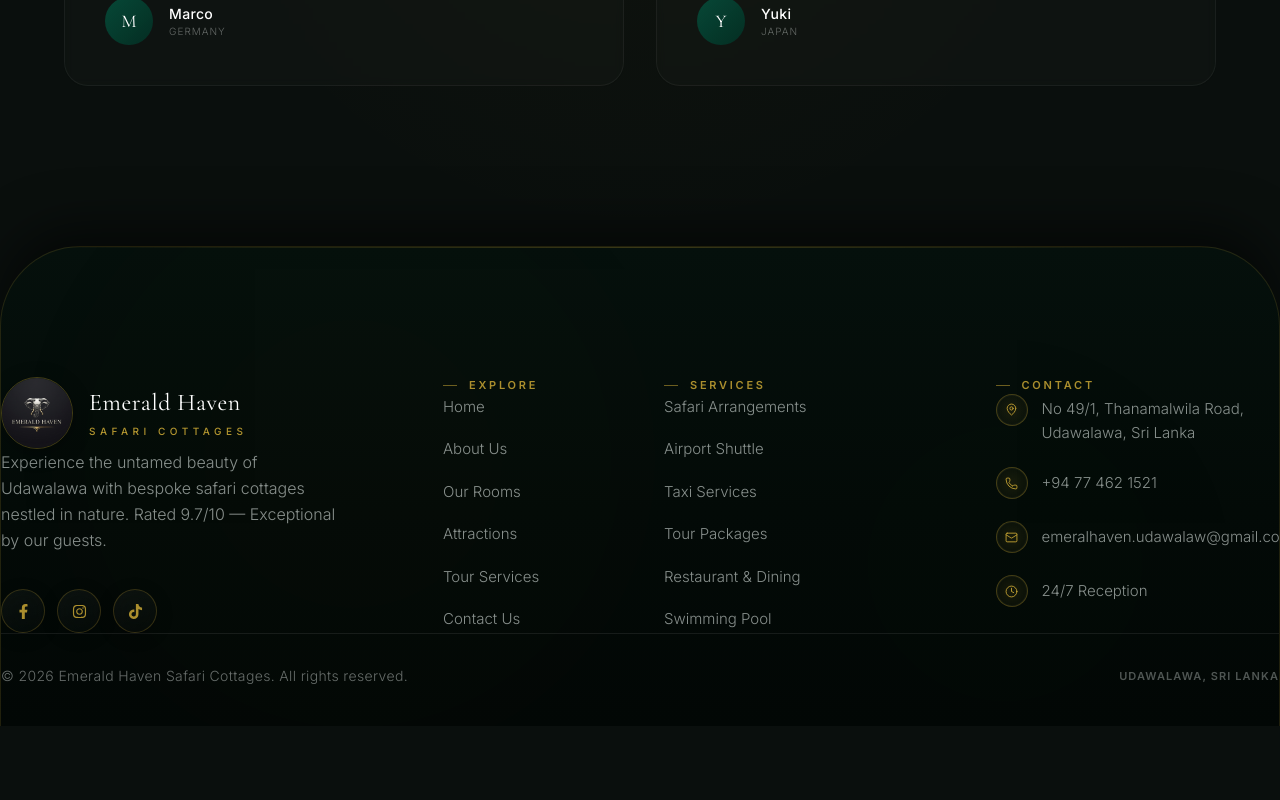
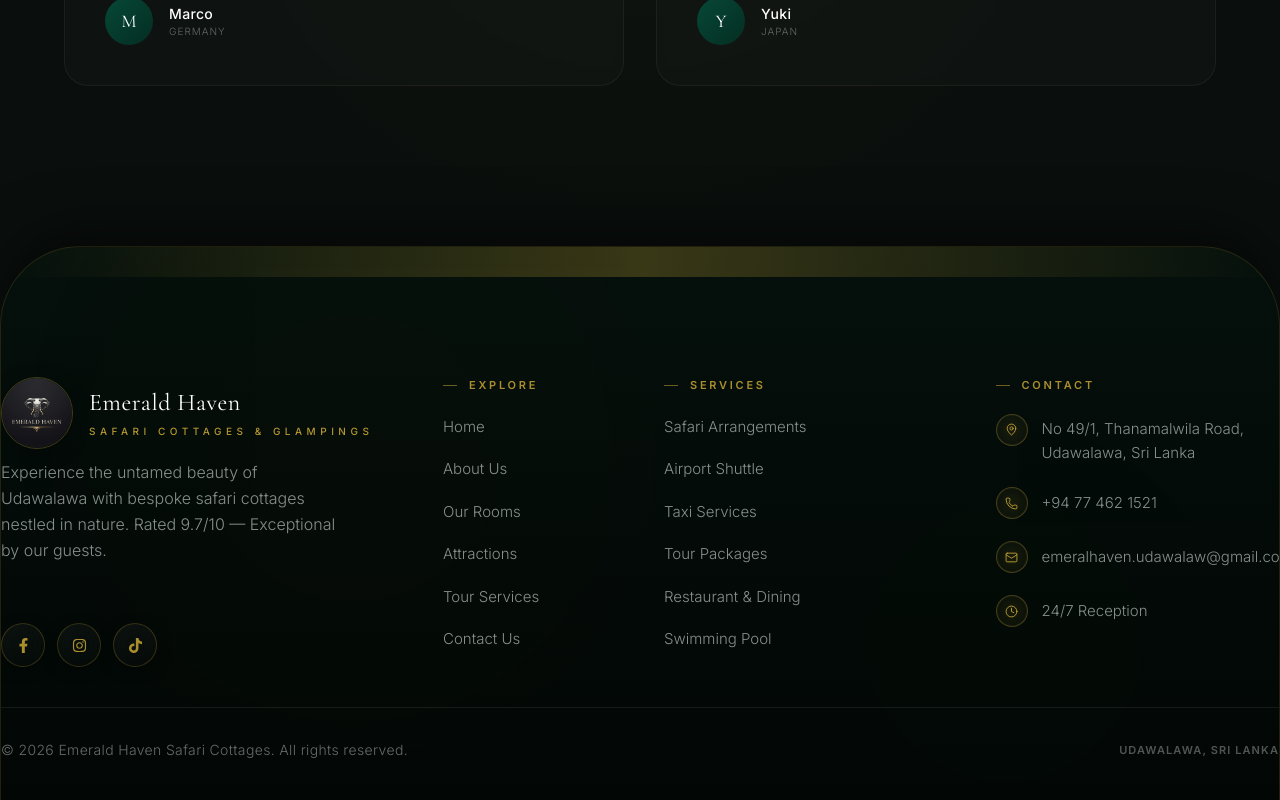
Before and after one commit to Sacheera127/EMERALD-HAVEN, a Next.js app: page / in a window 1280 px wide. Shown: the part 4812-5612 px from the top of the page. Before the commit the page ends 5538 px from the top, so only its background shows below. Built offline with nearby package versions, Linux system fonts and the light colour scheme.

Commit message:
footer  complete

```diff
--- a/app/components/Footer.js
+++ b/app/components/Footer.js
@@ -53,7 +53,7 @@ const socials = [
 
 function ColumnHeader({ children }) {
   return (
-    <div className="flex items-center gap-3 mb-7">
+    <div className="flex items-center gap-3 mb-11">
       <span style={{ width: '14px', height: '1px', background: 'rgba(212,175,55,0.5)' }} />
       <h4
         className="text-[11px] font-semibold uppercase"
@@ -117,7 +117,7 @@ export default function Footer() {
       {/* ── Hairline top border with soft gold fade at center ── */}
       <div
         className="absolute top-0 left-0 w-full pointer-events-none"
-        style={{ height: '1px', background: 'linear-gradient(90deg, transparent, rgba(212,175,55,0.25), transparent)' }}
+        style={{ height: '30px', background: 'linear-gradient(90deg, transparent, rgba(212,175,55,0.25), transparent)' }}
       />
 
       <div
@@ -127,7 +127,7 @@ export default function Footer() {
         <div className="w-full grid grid-cols-1 sm:grid-cols-2 lg:grid-cols-12 items-start gap-x-12 gap-y-16 mb-24">
           {/* ━━━━━ BRAND COLUMN ━━━━━ */}
           <div className="sm:col-span-2 lg:col-span-4 flex flex-col items-start">
-            <Link href="/" className="inline-flex items-center gap-4 group mb-6">
+            <Link href="/" className="inline-flex items-center gap-4 group mb-[60px]">
               <div
                 className="relative shrink-0 overflow-hidden rounded-full transition-all duration-500 group-hover:border-[#D4AF37]/60"
                 style={{
@@ -146,14 +146,14 @@ export default function Footer() {
                   className="text-[10px] uppercase font-medium"
                   style={{ letterSpacing: '0.45em', color: 'rgba(212,175,55,0.85)', marginTop: '6px' }}
                 >
-                  Safari Cottages
+                  Safari Cottages & Glampings &nbsp;
                 </p>
               </div>
             </Link>
 
             <p
               className="text-base font-light leading-relaxed"
-              style={{ color: 'rgba(224,231,228,0.6)', maxWidth: '340px', marginBottom: '36px' }}
+              style={{ color: 'rgba(224,231,228,0.6)', maxWidth: '340px', marginBottom: '60px' ,marginTop: '10px'}}
             >
               Experience the untamed beauty of Udawalawa with bespoke safari cottages nestled in nature. Rated 9.7/10 — Exceptional by our guests.
             </p>
@@ -192,7 +192,7 @@ export default function Footer() {
           {/* ━━━━━ EXPLORE COLUMN ━━━━━ */}
           <div className="lg:col-span-2 flex flex-col items-start">
             <ColumnHeader>Explore</ColumnHeader>
-            <ul className="flex flex-col" style={{ gap: '18px' }}>
+            <ul className="flex flex-col" style={{ gap: '18px' ,marginTop: '20px' }}>
               {quickLinks.map((link) => (
                 <li key={link.name}>
                   <Link
@@ -214,7 +214,7 @@ export default function Footer() {
           {/* ━━━━━ SERVICES COLUMN ━━━━━ */}
           <div className="lg:col-span-3 flex flex-col items-start">
             <ColumnHeader>Services</ColumnHeader>
-            <ul className="flex flex-col" style={{ gap: '18px' }}>
+            <ul className="flex flex-col" style={{ gap: '18px' ,marginTop: '20px' }}>
               {services.map((service) => (
                 <li key={service}>
                   <span
@@ -231,7 +231,7 @@ export default function Footer() {
           {/* ━━━━━ CONTACT COLUMN ━━━━━ */}
           <div className="lg:col-span-3 flex flex-col items-start">
             <ColumnHeader>Contact</ColumnHeader>
-            <ul className="flex flex-col" style={{ gap: '22px' }}>
+            <ul className="flex flex-col" style={{ gap: '22px' ,marginTop: '20px' }}>
               <ContactRow icon={MapPin} alignTop>
                 <span className="text-[15px] font-light leading-relaxed" style={{ color: 'rgba(224,231,228,0.6)', paddingTop: '3px' }}>
                   No 49/1, Thanamalwila Road,<br />Udawalawa, Sri Lanka
@@ -260,6 +260,7 @@ export default function Footer() {
           style={{
             borderTop: '1px solid rgba(255,255,255,0.08)',
             paddingTop: '32px',
+            marginTop: '40px',
             gap: '16px',
           }}
         >
```
